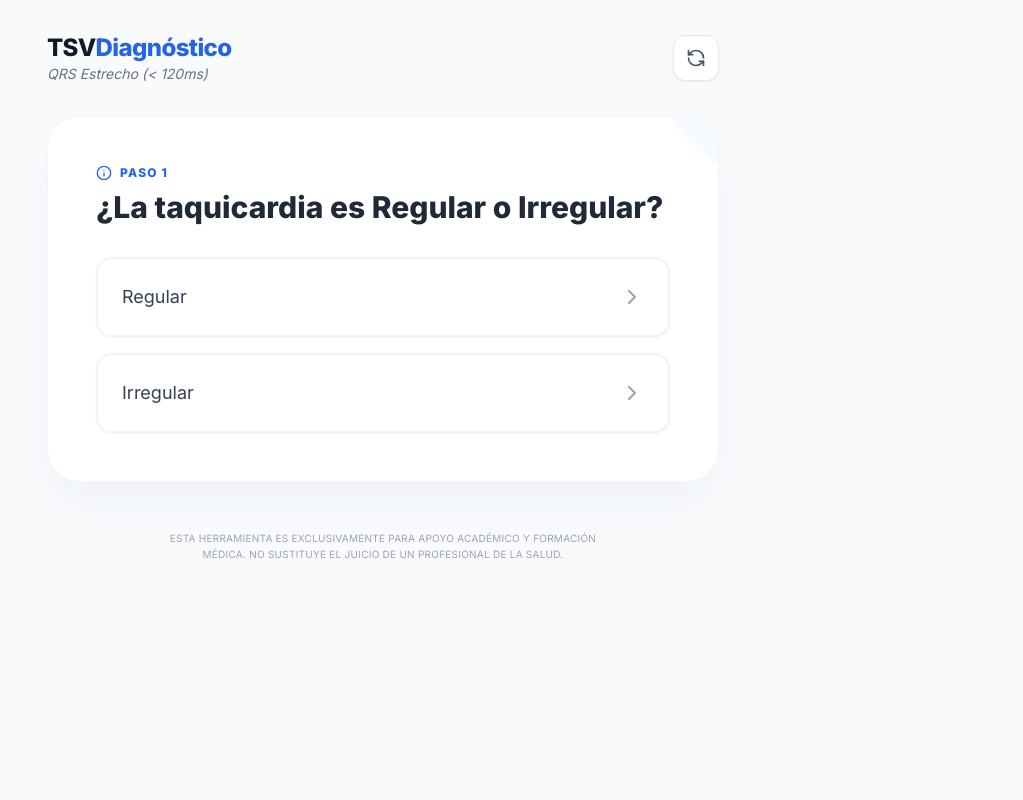
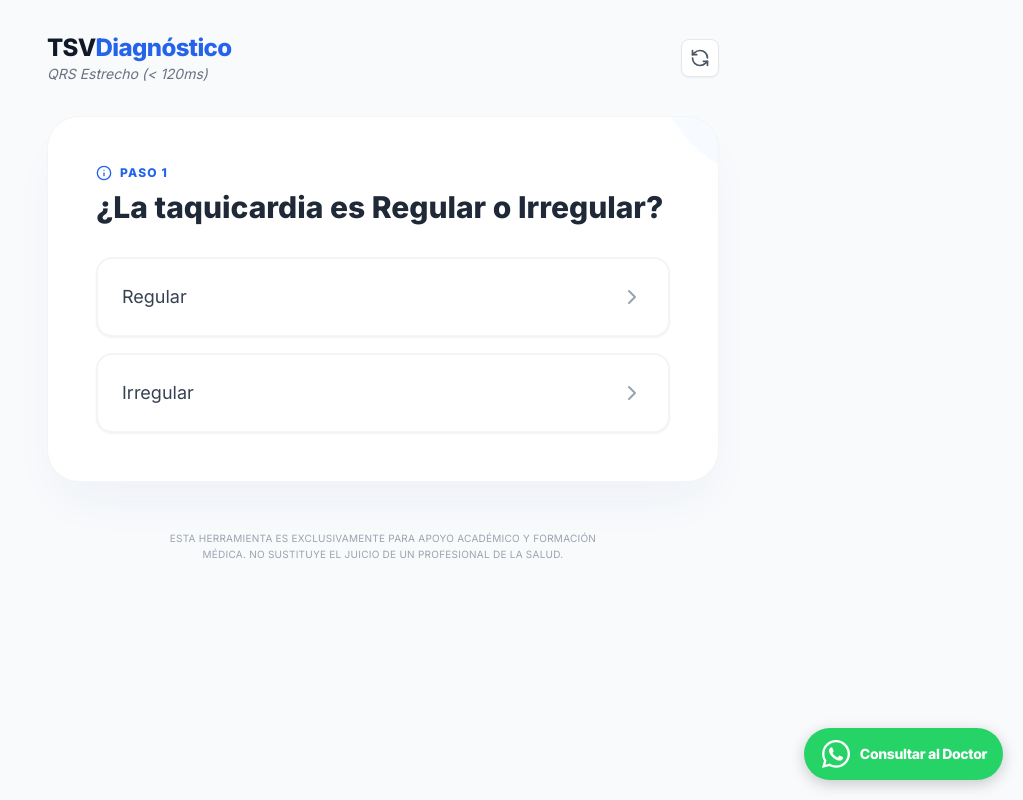
Before and after one commit to drsebastianmaldonado/AlgoritmoTSV, a plain HTML site: page index.html in a window 1280 px wide. Shown: the whole page, without its empty margins (257-1280 px from the left). Drawn offline with nearby package versions, Linux system fonts and the light colour scheme.

Commit message:
Update index.html

```diff
--- a/index.html
+++ b/index.html
@@ -11,11 +11,49 @@
         body { font-family: 'Inter', sans-serif; }
         .fade-in { animation: fadeIn 0.3s ease-out; }
         @keyframes fadeIn { from { opacity: 0; transform: translateY(10px); } to { opacity: 1; transform: translateY(0); } }
+
+        /* Estilo para el botón flotante de WhatsApp */
+        .whatsapp-float {
+            position: fixed;
+            bottom: 20px;
+            right: 20px;
+            background-color: #25d366;
+            color: white;
+            border-radius: 50px;
+            text-align: center;
+            box-shadow: 0 4px 15px rgba(0,0,0,0.2);
+            z-index: 100;
+            display: flex;
+            align-items: center;
+            justify-content: center;
+            padding: 10px 16px;
+            transition: all 0.3s cubic-bezier(0.175, 0.885, 0.32, 1.275);
+            text-decoration: none;
+        }
+        .whatsapp-float:hover {
+            transform: scale(1.05);
+            background-color: #128c7e;
+            box-shadow: 0 6px 20px rgba(0,0,0,0.3);
+        }
+        .whatsapp-icon {
+            width: 32px;
+            height: 32px;
+            fill: currentColor;
+        }
     </style>
 </head>
 <body class="bg-slate-50 text-slate-900 min-h-screen p-4 md:p-8">
 
-    <div id="app" class="max-w-2xl mx-auto">
+    <!-- Botón Flotante de WhatsApp con SVG y Mensaje Predeterminado Mejorado -->
+    <a href="https://wa.me/5491131860600?text=Hola%20Doctor%2C%20le%20contacto%20a%20trav%C3%A9s%20de%20la%20aplicaci%C3%B3n%20de%20TSV%20para%20realizarle%20una%20interconsulta%20sobre%20un%20caso%20cl%C3%ADnico." class="whatsapp-float" target="_blank" title="Contactar por WhatsApp">
+        <svg class="whatsapp-icon" xmlns="http://www.w3.org/2000/svg" viewBox="0 0 448 512">
+            <!-- Icono oficial de WhatsApp SVG -->
+            <path d="M380.9 97.1C339 55.1 283.2 32 223.9 32c-122.4 0-222 99.6-222 222 0 39.1 10.2 77.3 29.6 111L0 480l117.7-30.9c32.4 17.7 68.9 27 106.1 27h.1c122.3 0 224.1-99.6 224.1-222 0-59.3-25.2-115-67.1-157zm-157 341.6c-33.1 0-65.6-8.9-94-25.7l-6.7-4-69.8 18.3L72 359.2l-4.4-7c-18.5-29.4-28.2-63.3-28.2-98.2 0-101.7 82.8-184.5 184.6-184.5 49.3 0 95.6 19.2 130.4 54.1 34.8 34.9 56.2 81.2 56.1 130.5 0 101.8-84.9 184.6-186.6 184.6zm101.2-138.2c-5.5-2.8-32.8-16.2-37.9-18-5.1-1.9-8.8-2.8-12.5 2.8-3.7 5.6-14.3 18-17.6 21.8-3.2 3.7-6.5 4.2-12 1.4-5.5-2.8-23.2-8.5-44.2-27.1-16.4-14.6-27.4-32.7-30.6-38.1-3.2-5.5-.3-8.4 2.4-11.2 2.5-2.5 5.5-6.4 8.3-9.7 2.8-3.3 3.7-5.7 5.5-9.4 1.8-3.7.9-6.9-.5-9.7-1.4-2.8-12.5-30.1-17.1-41.2-4.5-10.8-9.1-9.3-12.5-9.5-3.2-.2-6.9-.2-10.6-.2-3.7 0-9.7 1.4-14.8 6.9-5.1 5.6-19.4 19-19.4 46.3 0 27.3 19.9 53.7 22.6 57.4 2.8 3.7 39.1 59.7 94.8 83.8 13.2 5.8 23.5 9.2 31.5 11.8 13.3 4.2 25.4 3.6 35 2.2 10.7-1.6 32.8-13.4 37.4-26.4 4.6-13 4.6-24.1 3.2-26.4-1.3-2.5-5-3.9-10.5-6.6z"/>
+        </svg>
+        <span class="ml-2 font-bold text-sm tracking-tight hidden sm:inline">Consultar al Doctor</span>
+    </a>
+
+    <div id="app" class="max-w-2xl mx-auto pb-24">
         <!-- El contenido se genera vía JavaScript -->
     </div>
 
@@ -150,8 +188,8 @@
                         <p class="text-sm text-gray-500 font-medium italic">QRS Estrecho (&lt; 120ms)</p>
                     </div>
                     <div class="flex gap-2">
-                        ${history.length > 0 ? `<button onclick="handleBack()" class="p-3 bg-white border border-gray-200 rounded-xl text-gray-600 hover:bg-gray-50 transition-colors shadow-sm"><i data-lucide="chevron-left" class="w-5 h-5"></i></button>` : ''}
-                        <button onclick="handleReset()" class="p-3 bg-white border border-gray-200 rounded-xl text-gray-600 hover:bg-gray-50 transition-colors shadow-sm"><i data-lucide="refresh-ccw" class="w-5 h-5"></i></button>
+                        ${history.length > 0 ? `<button onclick="handleBack()" class="p-2 bg-white border border-gray-200 rounded-lg text-gray-600 hover:bg-gray-50 transition-colors shadow-sm"><i data-lucide="chevron-left" class="w-5 h-5"></i></button>` : ''}
+                        <button onclick="handleReset()" class="p-2 bg-white border border-gray-200 rounded-lg text-gray-600 hover:bg-gray-50 transition-colors shadow-sm"><i data-lucide="refresh-ccw" class="w-5 h-5"></i></button>
                     </div>
                 </header>
 
@@ -165,7 +203,7 @@
                         <div class="w-20 h-20 bg-blue-100 rounded-full flex items-center justify-center mb-6">
                             <i data-lucide="activity" class="w-10 h-10 text-blue-600"></i>
                         </div>
-                        <h2 class="text-xl font-semibold text-gray-500 mb-2 uppercase tracking-wider">Diagnóstico Sugerido</h2>
+                        <h2 class="text-xl font-semibold text-gray-500 mb-2 uppercase tracking-wider text-center">Diagnóstico Sugerido</h2>
                         <div class="bg-blue-600 text-white text-2xl md:text-3xl font-bold p-8 rounded-2xl shadow-xl text-center mb-8 w-full leading-relaxed">
                             ${currentStep.value}
                         </div>
```
